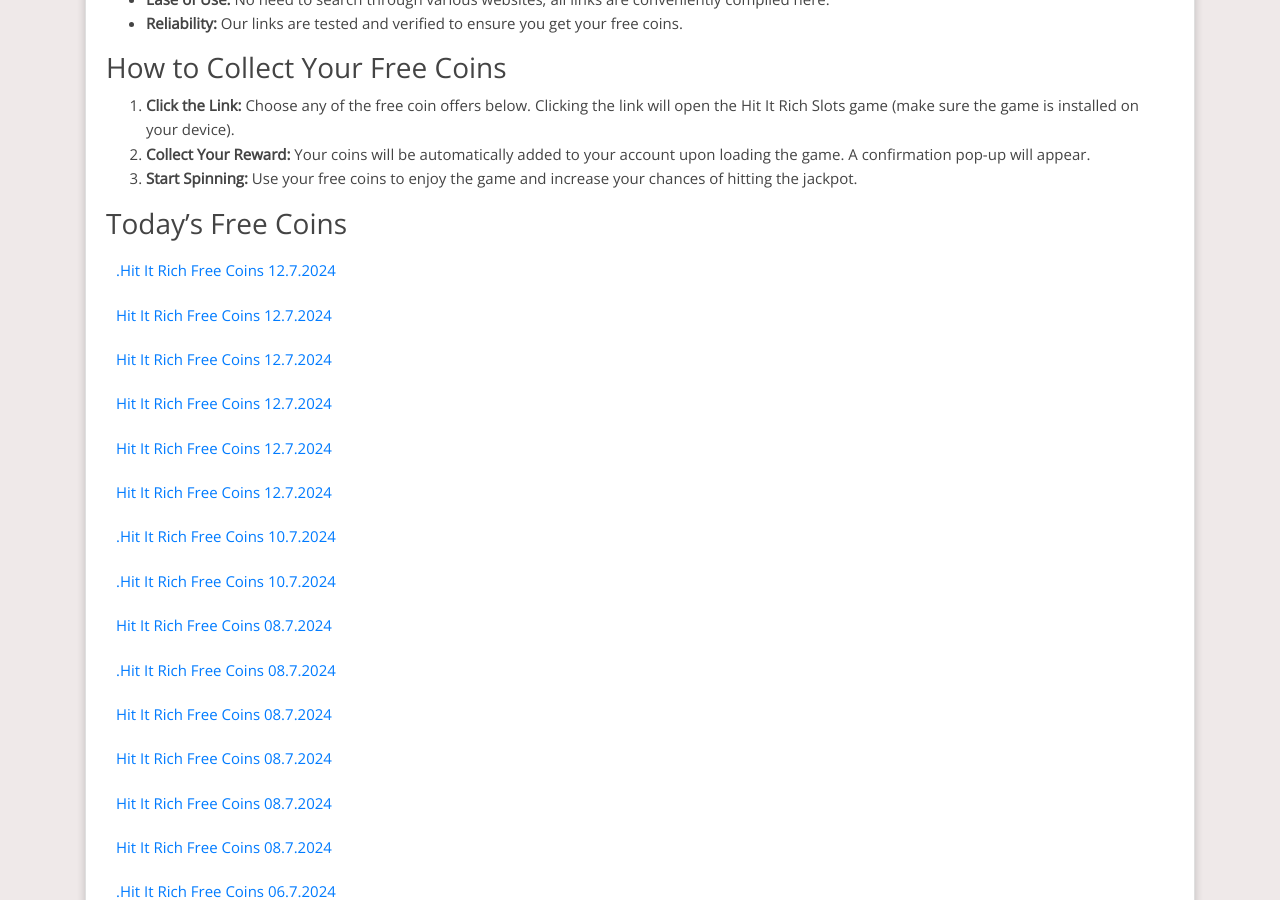
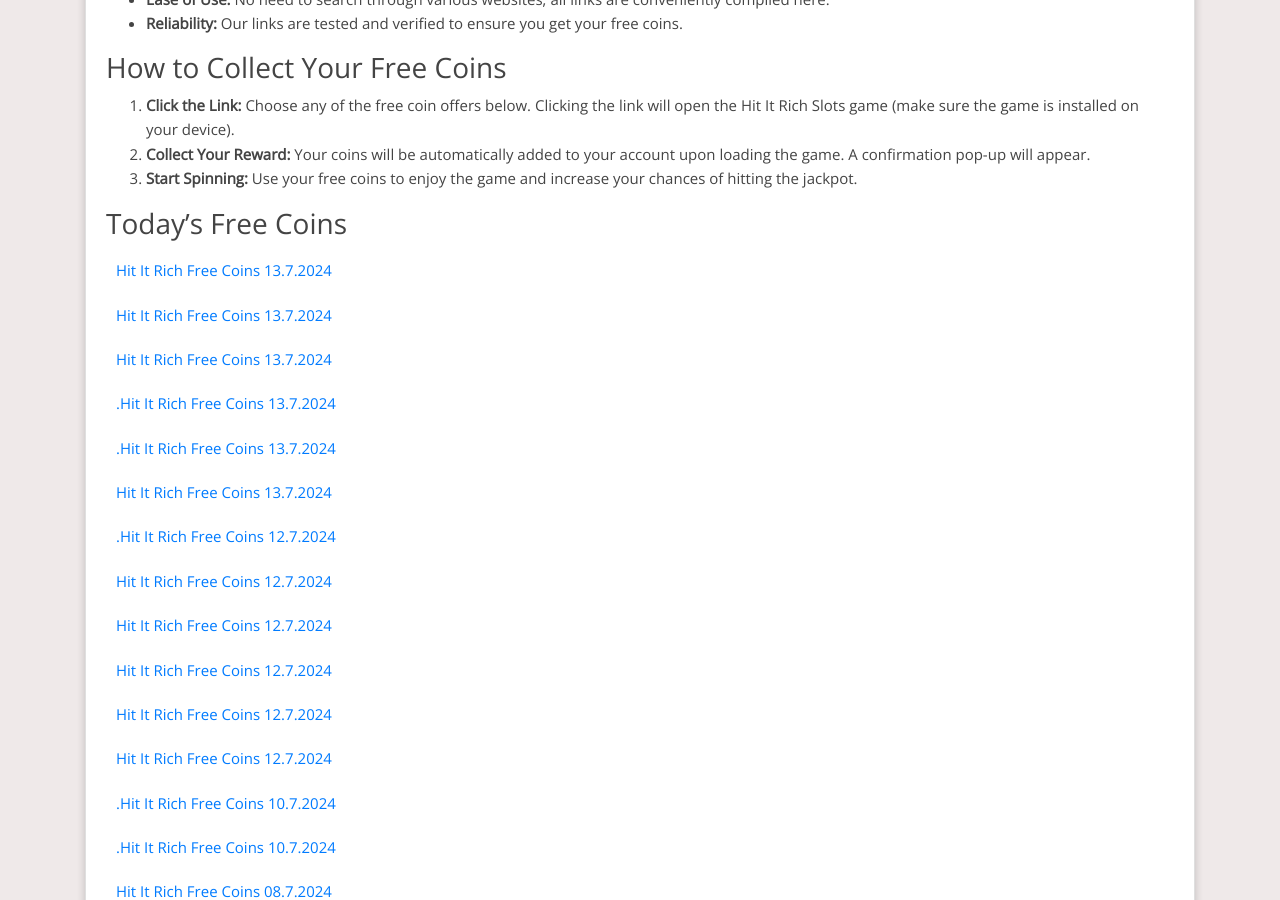
Before and after one commit to Prollad99/bs-net, a Jekyll site: the page built from _posts/2024-06-29-hit-it-rich.md, in a window 1280 px wide and 900 px high, scrolled down 475 px. Built offline with Jekyll 4.4.1, drawn with Linux system fonts in a browser that asks for light colours; nearby versions of some CDN libraries; comment, search, counter and statistics services are not loaded.

Commit message:
Update hit-it-rich reward links

```diff
--- a/_includes/hit-it-rich.html
+++ b/_includes/hit-it-rich.html
@@ -1,4 +1,10 @@
 <html><body><div class="reward"><ul>
+<li><a href="https://web.hititrich.zynga.com/client/mobile_landing.php?sku_key=hir&rewardKey=ilink_f6i35LqTyELhzO6U6yijtSXxC5g1fvYFz6enjpgs7YOMg">hit it rich free coins 13.7.2024</a></li>
+<li><a href="https://web.hititrich.zynga.com/client/mobile_landing.php?sku_key=hir&rewardKey=ilink_Wp42mQMuS2khsvoc55p0Wtq981Sh9JgkulRQ5AO0GIfE9">hit it rich free coins 13.7.2024</a></li>
+<li><a href="https://web.hititrich.zynga.com/client/mobile_landing.php?sku_key=hir&rewardKey=ilink_fhz5dyCPsjGkJ23ow2EwjiZ7POYsHmVRa6qKsyBWDgscZ">hit it rich free coins 13.7.2024</a></li>
+<li><a href="https://web.hititrich.zynga.com/client/mobile_landing.php?sku_key=hir&rewardKey=ilink_g699dEZBCDGLjPaBQj3IdJYaOdCi7fO6ZHleTSCsr3PiF">.hit it rich free coins 13.7.2024</a></li>
+<li><a href="https://web.hititrich.zynga.com/client/mobile_landing.php?sku_key=hir&rewardKey=ilink_HksA6Wy3a6ROnrgqSBESZpoO4I3RSmwIO9poL1el5skPq">.hit it rich free coins 13.7.2024</a></li>
+<li><a href="https://web.hititrich.zynga.com/client/mobile_landing.php?sku_key=hir&rewardKey=ilink_mzOxTbKkwxnVLljB6zQRlvVuDMxddpVFzwoAZ0O0GcMnx">hit it rich free coins 13.7.2024</a></li>
 <li><a href="https://web.hititrich.zynga.com/client/mobile_landing.php?sku_key=hir&rewardKey=ilink_tFdGnQK0A9amFd2CGbEkTh4cNZbCkFoFy8gIIwTcKn8Fy">.hit it rich free coins 12.7.2024</a></li>
 <li><a href="https://web.hititrich.zynga.com/client/mobile_landing.php?sku_key=hir&rewardKey=ilink_Wp42mQMuS2khsvoc55p0Wtq981Sh9JgkulRQ5AO0GIfE9">hit it rich free coins 12.7.2024</a></li>
 <li><a href="https://web.hititrich.zynga.com/client/mobile_landing.php?sku_key=hir&rewardKey=ilink_z8hsHmMVczcncH5L0WeqItnHOzSsBdmXiUP7f7F31gSNZ">hit it rich free coins 12.7.2024</a></li>
```
Also changed, not shown: links-json/hit-it-rich.json (+24 -0 lines).
